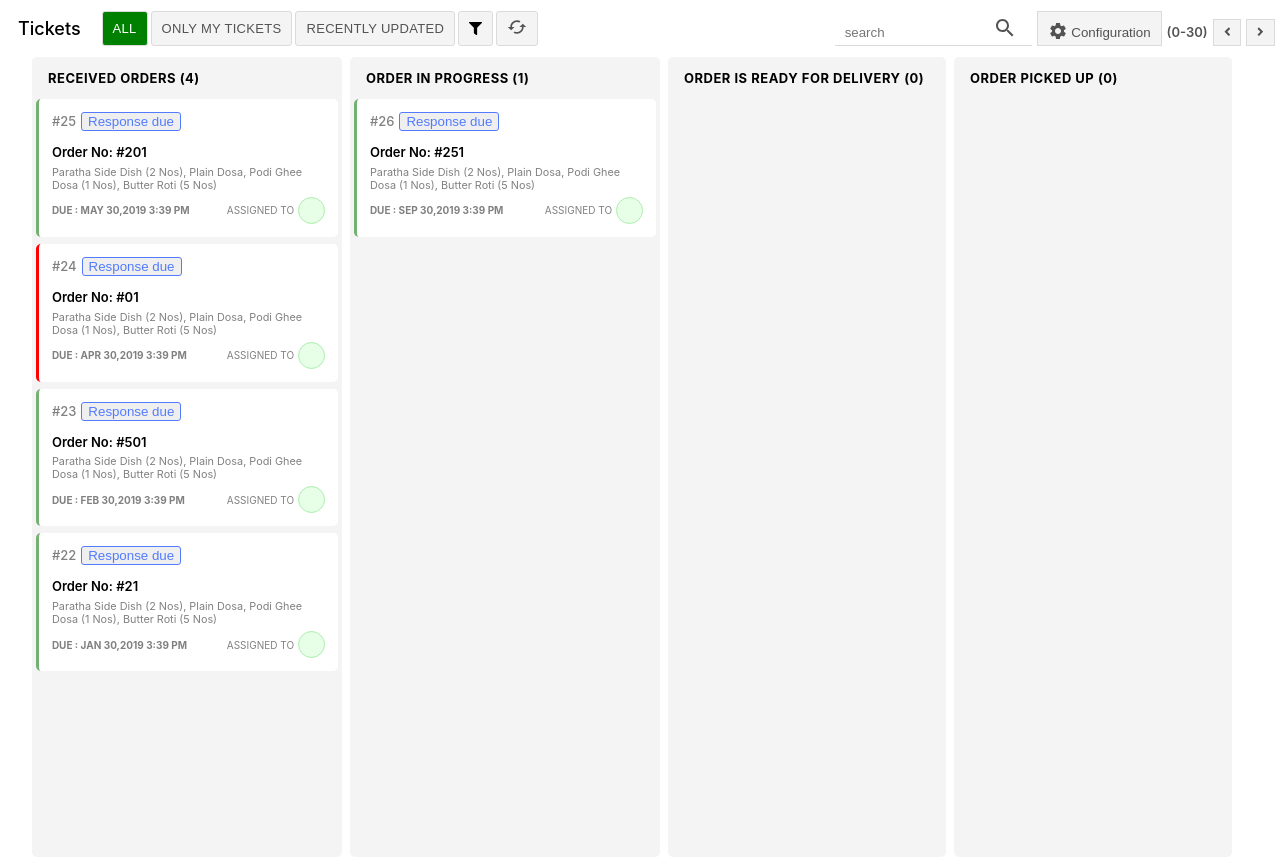
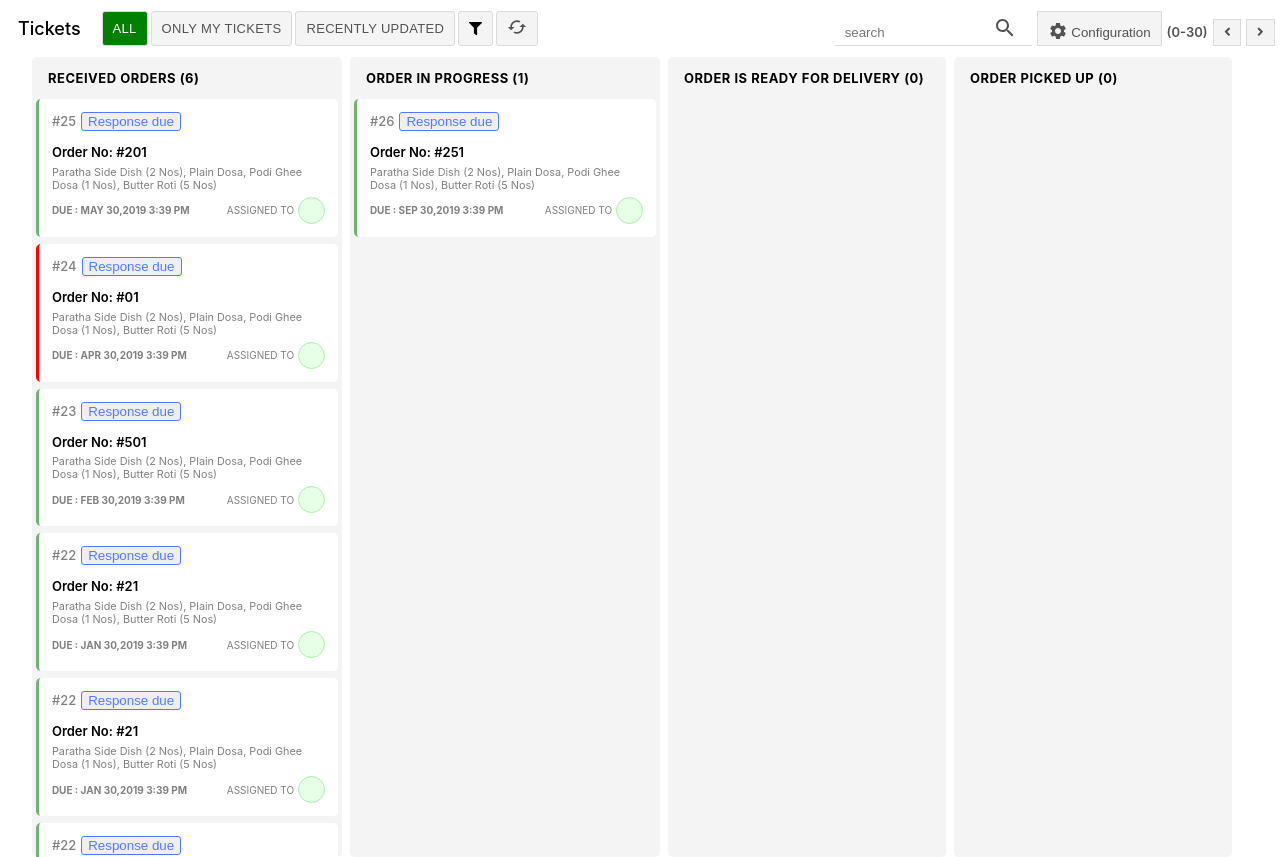
Before and after one commit to Narmadhu/KanbanBoardUi, a React (Create React App) app: page / in a window 1280 px wide. Built offline with nearby package versions, Linux system fonts and the light colour scheme.

Commit message:
scrollbar styling

```diff
--- a/public/data.json
+++ b/public/data.json
@@ -34,5 +34,23 @@
     "order":"Paratha Side Dish (2 Nos), Plain Dosa, Podi Ghee Dosa (1 Nos), Butter Roti (5 Nos)",
     "time":"due : jan 30,2019 3:39 pm",
     "assign":"Assigned to"
-	}
+	},
+    {
+    "id": 52758961,
+    "no":"#22",
+    "response":"Response due",
+    "orderNo":"Order No: #21",
+    "order":"Paratha Side Dish (2 Nos), Plain Dosa, Podi Ghee Dosa (1 Nos), Butter Roti (5 Nos)",
+    "time":"due : jan 30,2019 3:39 pm",
+    "assign":"Assigned to"
+    },
+    {
+    "id": 5275877,
+    "no":"#22",
+    "response":"Response due",
+    "orderNo":"Order No: #21",
+    "order":"Paratha Side Dish (2 Nos), Plain Dosa, Podi Ghee Dosa (1 Nos), Butter Roti (5 Nos)",
+    "time":"due : jan 30,2019 3:39 pm",
+    "assign":"Assigned to"
+    }
 ]
--- a/src/Components/Tickets/Tickets.css
+++ b/src/Components/Tickets/Tickets.css
@@ -14,6 +14,19 @@
 .grid > div:first-child{
     width: 310px;
     overflow-y: scroll;
+}
+::-webkit-scrollbar-track{
+    /* box-shadow: inset 0 0 6px rgba(0,0,0,0.3);  */
+    border-radius: 10px;
+
+}
+::-webkit-scrollbar{
+    width: 12px;
+}
+::-webkit-scrollbar-thumb {
+    border-radius: 10px;
+    background-color: #cacaca;
+    /* box-shadow: inset 0 0 6px rgba(0,0,0,0.5);  */
 }
 .grid > div:nth-child(2){
     width: 310px;
```
